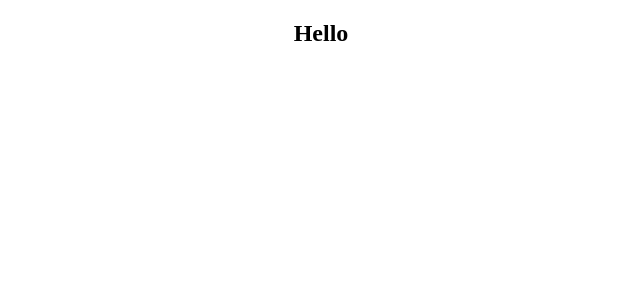
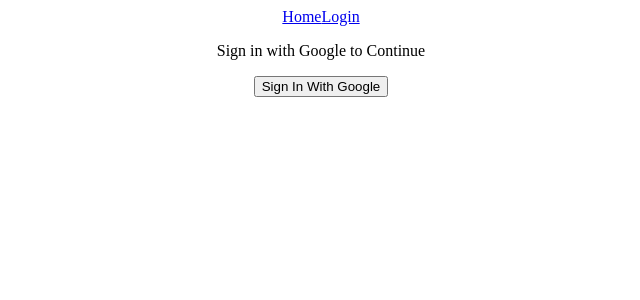
Before and after one commit to MajdQumseya/Twigs-Firebase-App, a React (Create React App) app: page /login in a window 1280 px wide. Shown: the top 300 px of the page, without its empty margins (319-959 px from the left). Built offline with nearby package versions, Linux system fonts and the light colour scheme.

Commit message:
Added firebase login with google and react router

```diff
--- a/package.json
+++ b/package.json
@@ -10,8 +10,10 @@
     "@types/node": "^16.18.14",
     "@types/react": "^18.0.28",
     "@types/react-dom": "^18.0.11",
+    "firebase": "^9.17.2",
     "react": "^18.2.0",
     "react-dom": "^18.2.0",
+    "react-router-dom": "^6.8.2",
     "react-scripts": "5.0.1",
     "typescript": "^4.9.5",
     "web-vitals": "^2.1.4"
--- a/src/App.tsx
+++ b/src/App.tsx
@@ -1,11 +1,20 @@
-import React from 'react';
+import { BrowserRouter as Router, Route, Routes } from 'react-router-dom';
+import './App.css';
+import { Main } from './Pages/main';
+import { Login } from './Pages/login';
+import { Navbar } from './Components/Navbar';
 
-import './App.css';
 
 function App() {
   return (
     <div className="App">
-      <h2>Hello</h2>
+      <Router>
+        <Navbar />
+        <Routes>
+          <Route  path="/" element={<Main />}/>
+          <Route  path="/login" element={<Login />}/>
+        </Routes>
+      </Router>
     </div>
   );
 }
--- /dev/null
+++ b/src/Components/Navbar.tsx
@@ -0,0 +1,11 @@
+
+import {Link} from "react-router-dom";
+
+export const Navbar = () => {
+  return (
+    <div>
+        <Link to="/">Home</Link>
+        <Link to="/login">Login</Link>
+    </div>
+  )
+}
--- /dev/null
+++ b/src/Pages/login.tsx
@@ -0,0 +1,15 @@
+import { auth, provider } from "../config/firebase";
+import { signInWithPopup } from "firebase/auth";
+
+export const Login = () => {
+  const signInWithGoogle = async () => {
+    const signInResults = await signInWithPopup(auth, provider);
+    console.log(signInResults)
+  };
+  return (
+    <div>
+      <p>Sign in with Google to Continue</p>
+      <button onClick={signInWithGoogle}>Sign In With Google</button>
+    </div>
+  );
+};
--- /dev/null
+++ b/src/Pages/main.tsx
@@ -0,0 +1,7 @@
+
+
+export const Main = () => {
+  return (
+    <div>Main Page</div>
+  )
+}
--- /dev/null
+++ b/src/config/firebase.ts
@@ -0,0 +1,17 @@
+
+import { initializeApp } from "firebase/app";
+import {getAuth, GoogleAuthProvider} from 'firebase/auth'
+
+const firebaseConfig = {
+  apiKey: "AIzaSyBWV-KaCaLXDZC23Pn-4JiyOYUuKbml9xQ",
+  authDomain: "twigs-firebase-app.firebaseapp.com",
+  projectId: "twigs-firebase-app",
+  storageBucket: "twigs-firebase-app.appspot.com",
+  messagingSenderId: "172563984479",
+  appId: "1:172563984479:web:de8f50877ef92848302bea"
+};
+
+const app = initializeApp(firebaseConfig);
+
+export const auth = getAuth(app);
+export const provider = new GoogleAuthProvider();
```
Also changed, not shown: 1 other file (tests, documents, lock files or other folders).
